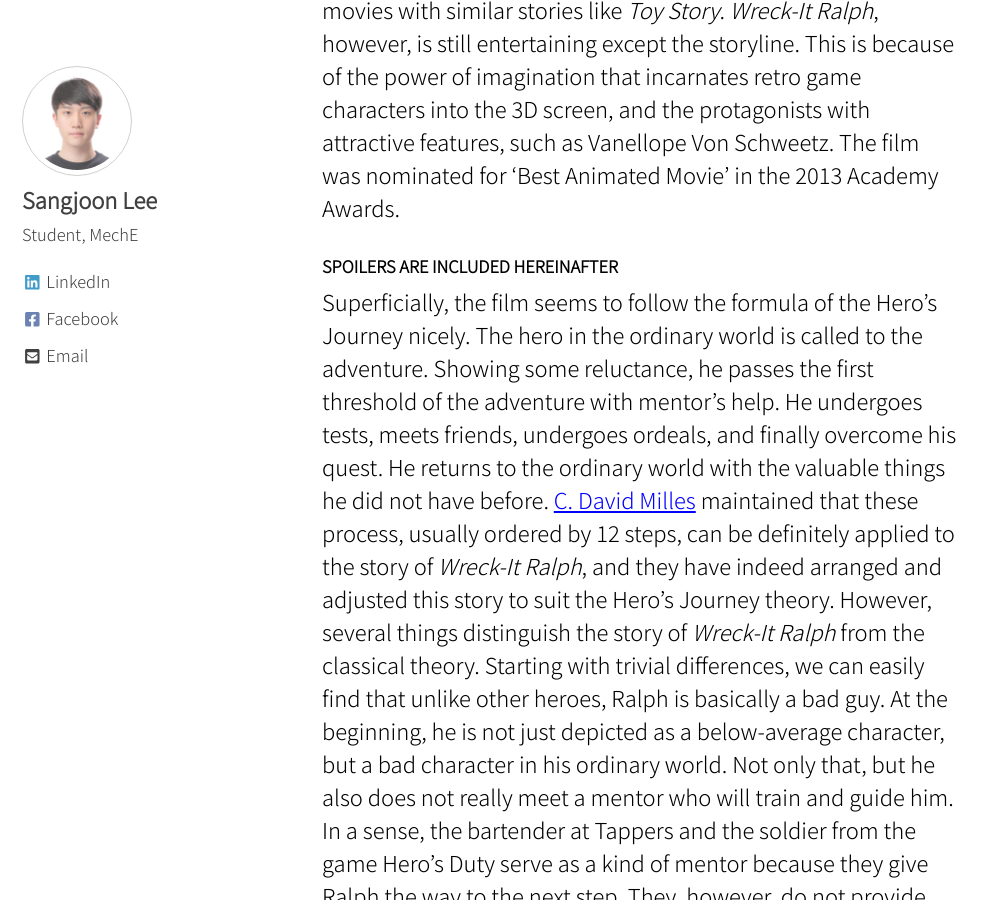
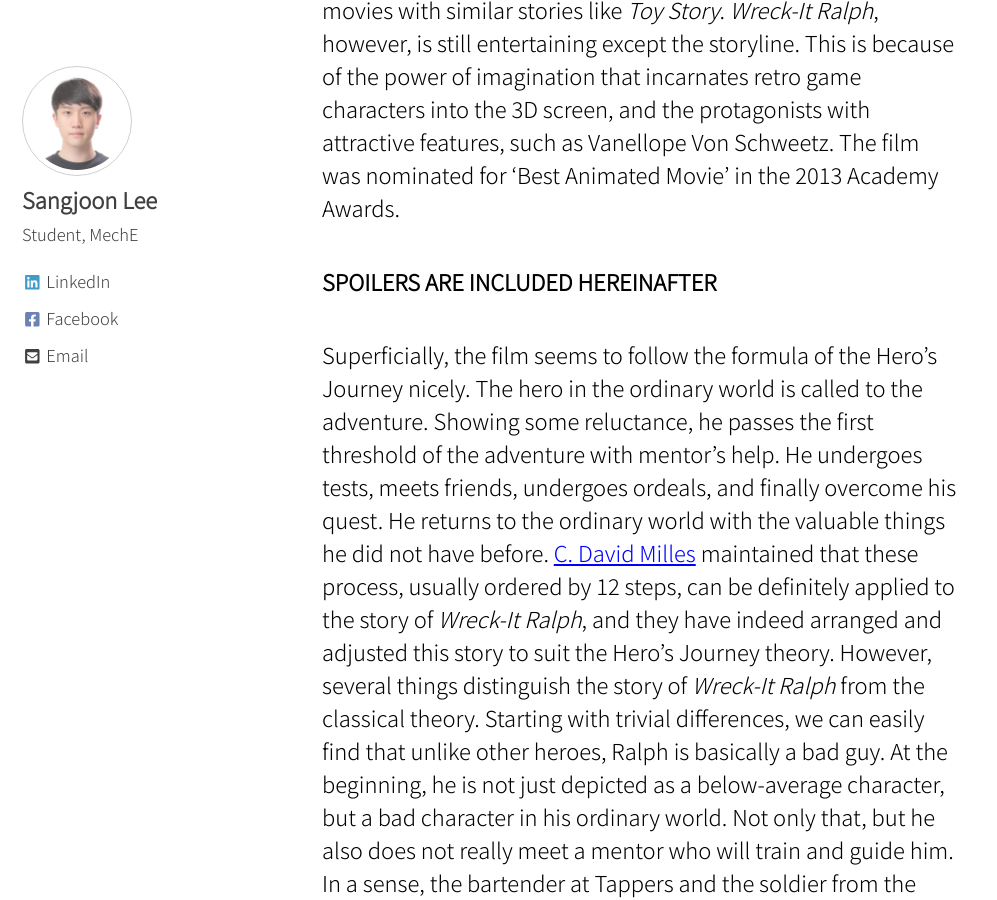
Before and after one commit to jun9303/jun9303.github.io, a Jekyll site: the page built from _posts/2019-05-04-the-unique-journey-of-wreck-it-ralph-two-major-differences-of-his-journey.md, in a window 1280 px wide and 900 px high, scrolled down 671 px. Shown: the whole window, without its empty margins (0-997 px from the left). Built offline with Jekyll 4.4.1, drawn with Linux system fonts in a browser that asks for light colours; cached includes are drawn as plain includes; nearby versions of some CDN libraries; comment, search, counter and statistics services are not loaded.

Commit message:
Signed-off-by: SJ <jun9303@gmail.com>

```diff
--- a/_posts/2019-05-04-the-unique-journey-of-wreck-it-ralph-two-major-differences-of-his-journey.md
+++ b/_posts/2019-05-04-the-unique-journey-of-wreck-it-ralph-two-major-differences-of-his-journey.md
@@ -6,8 +6,8 @@ published: true
 
 *[Wreck-It Ralph][ref-0]* is a 3D computer-animated movie produced by Walt Disney Studios. Rich Moore directed the film in 2012, who has also directed episodes of *The Simpsons*. The film tells the story of the retro video game villain, Ralph, who defies his role as a ‘bad guy’, and dreams of becoming a beloved hero. He travels between several games with several genres, such as a first-person shooting game, or a casual racing game, in order to fulfill his dream. During his adventuresome journey, he encounters tests and trials that almost bring havoc to the world he lives. However, he finally resolves the difficulties and the story results in a happy ending. The essential concept of the film that non-living things are granted self-consciousness and lead the storyline seems somewhat worn-out, because there have been movies with similar stories like *Toy Story*. *Wreck-It Ralph*, however, is still entertaining except the storyline. This is because of the power of imagination that incarnates retro game characters into the 3D screen, and the protagonists with attractive features, such as Vanellope Von Schweetz. The film was nominated for ‘Best Animated Movie’ in the 2013 Academy Awards.
 
-#### **SPOILERS ARE INCLUDED HEREINAFTER**
-
+### **SPOILERS ARE INCLUDED HEREINAFTER**
+<br/>
 Superficially, the film seems to follow the formula of the Hero’s Journey nicely. The hero in the ordinary world is called to the adventure. Showing some reluctance, he passes the first threshold of the adventure with mentor’s help. He undergoes tests, meets friends, undergoes ordeals, and finally overcome his quest. He returns to the ordinary world with the valuable things he did not have before. [C. David Milles][ref-1] maintained that these process, usually ordered by 12 steps, can be definitely applied to the story of *Wreck-It Ralph*, and they have indeed arranged and adjusted this story to suit the Hero’s Journey theory. However, several things distinguish the story of *Wreck-It Ralph* from the classical theory. Starting with trivial differences, we can easily find that unlike other heroes, Ralph is basically a bad guy. At the beginning, he is not just depicted as a below-average character, but a bad character in his ordinary world. Not only that, but he also does not really meet a mentor who will train and guide him. In a sense, the bartender at Tappers and the soldier from the game Hero’s Duty serve as a kind of mentor because they give Ralph the way to the next step. They, however, do not provide continuous assistance. The only thing they do in Ralph’s journey is to advise Ralph the once.
 
 However, these are the minor differences. These types of differences usually occur in many other hero films. I think there are two major differences that make the film’s story unique. The first major difference is that there is a moment when the role of main protagonist alters. The main antagonist, King Candy, does not reveal his evil presence acutely until the story comes to a climax. Furthermore, he actually has no hostility towards the main protagonist, Ralph. King Candy’s essential problem is Vanellope and the threat she makes to his status. At the middle of the story, he even helps Ralph recover his medal by cracking the game’s code. This is the point where the first major difference occurs. Ralph’s journey ends in regaining his medal, which is regarded as the acceptance of the ‘good guys’ in his ordinary world. After this, the focus of the story changes from Ralph to Vanellope. I think just few of us were able to recognize this change because we still observe the story in the viewpoint of Ralph after the focus changes. In Vanellope’s story, Ralph hands over the main position of the protagonist to her, and becomes her best supporter. Although he saves her world from the attack of Cy-bugs, it is Vanellope who finally returns to the ordinary world with the elixir.
```
